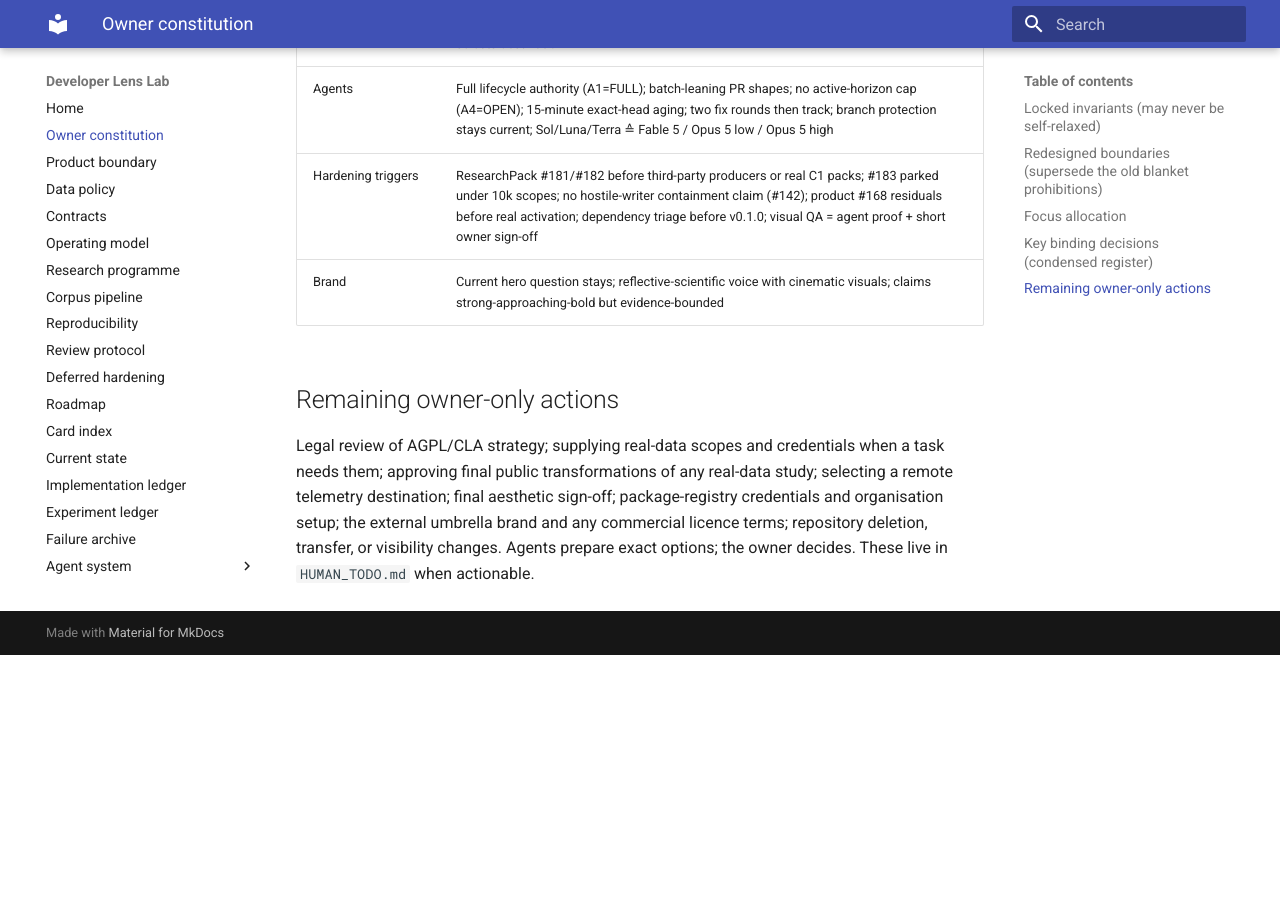
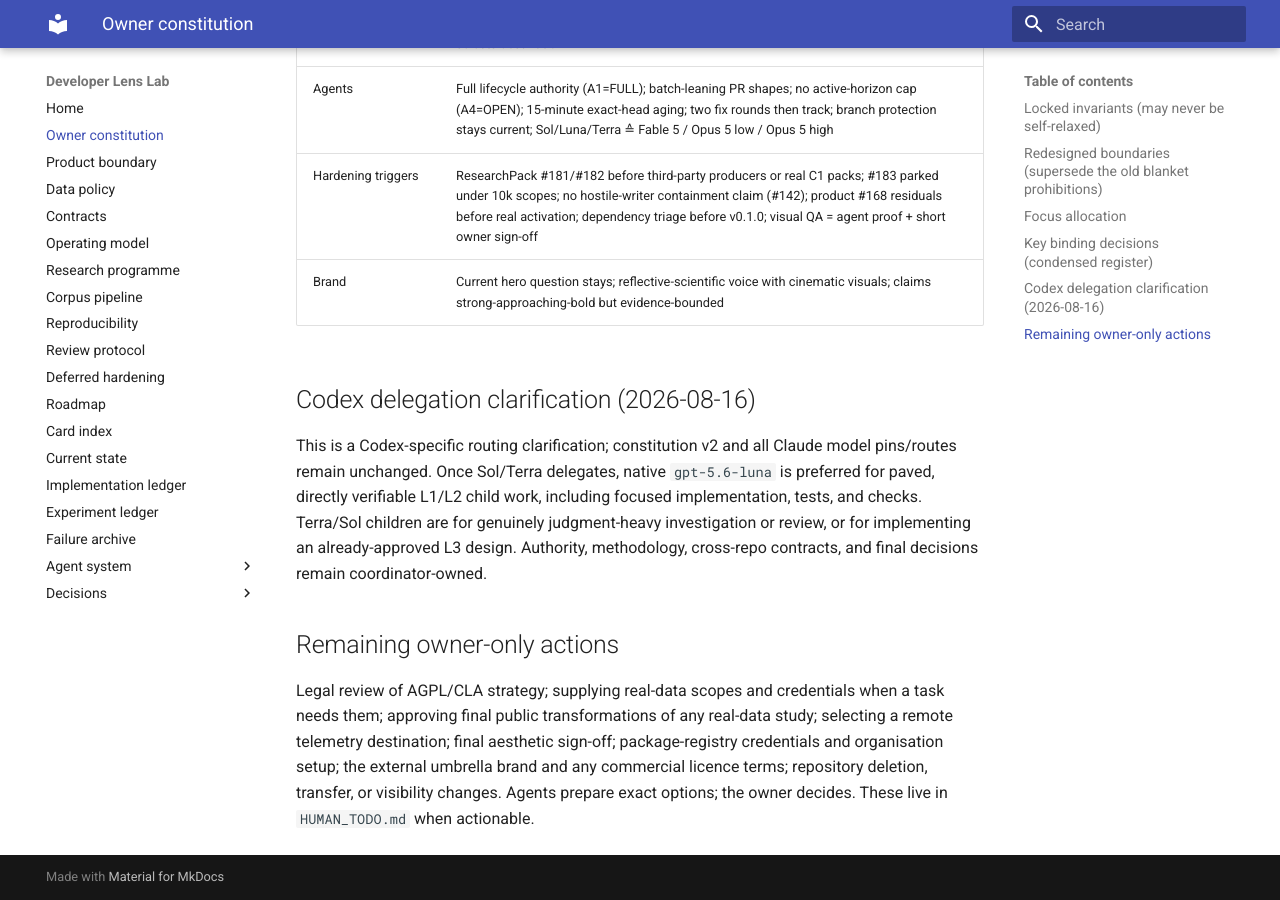
Before and after one commit to Chris0Jeky/developer-lens-lab, an MkDocs documentation site: the page built from docs/OWNER_CONSTITUTION.md, in a window 1280 px wide and 900 px high, scrolled down 2700 px. Built offline with MkDocs 1.6.1 and Material for MkDocs 9.7.7, drawn with Linux system fonts in a browser that asks for light colours; before the commit the page ends 3355 px from its top, so only the background shows below that.

Commit message:
Reconcile Lab Codex delegation

```diff
--- a/docs/OWNER_CONSTITUTION.md
+++ b/docs/OWNER_CONSTITUTION.md
@@ -81,6 +81,15 @@ main programme; the approval above stands).
 | Hardening triggers | ResearchPack #181/#182 before third-party producers or real C1 packs; #183 parked under 10k scopes; no hostile-writer containment claim (#142); product #168 residuals before real activation; dependency triage before v0.1.0; visual QA = agent proof + short owner sign-off |
 | Brand | Current hero question stays; reflective-scientific voice with cinematic visuals; claims strong-approaching-bold but evidence-bounded |
 
+## Codex delegation clarification (2026-08-16)
+
+This is a Codex-specific routing clarification; constitution v2 and all Claude model pins/routes
+remain unchanged. Once Sol/Terra delegates, native `gpt-5.6-luna` is preferred for paved,
+directly verifiable L1/L2 child work, including focused implementation, tests, and checks.
+Terra/Sol children are for genuinely judgment-heavy investigation or review, or for implementing
+an already-approved L3 design. Authority, methodology, cross-repo contracts, and final decisions
+remain coordinator-owned.
+
 ## Remaining owner-only actions
 
 Legal review of AGPL/CLA strategy; supplying real-data scopes and credentials when a task needs
```
Also changed, not shown: .agents/skills/developer-lens-lab-continuation/SKILL.md (+7 -6 lines), AGENTS.md (+6 -6 lines), docs/agent-system/WORK_CLASSES.md (+8 -0 lines), 1 other file.
